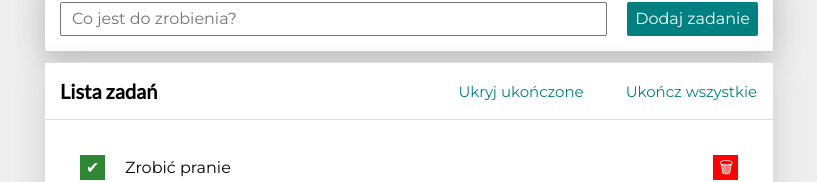
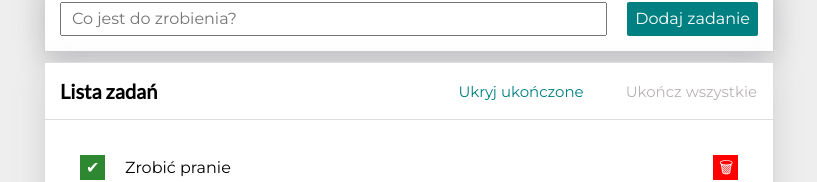
Before and after one commit to ursmal1948/todo-list-react, a React (Create React App) app: page / in a window 1280 px wide. Shown: the part 195-377 px from the top of the page, without its empty margins (231-1048 px from the left). Built offline with nearby package versions, Linux system fonts and the light colour scheme.

Commit message:
unnecessary style deleted

```diff
--- a/src/Buttons/style.css
+++ b/src/Buttons/style.css
@@ -18,6 +18,9 @@
     transition: 1s;
     margin-right: 10px;
 }
+.buttons__button:disabled {
+    color: rgb(184, 179, 179);
+}
 
 .buttons__button:hover {
     color: hsl(180, 100%, 35%);
@@ -29,7 +32,3 @@
         margin: 10px;
     }
 }
-
-.completeAllButton:disabled {
-    color: rgb(184, 179, 179);
-}
```
